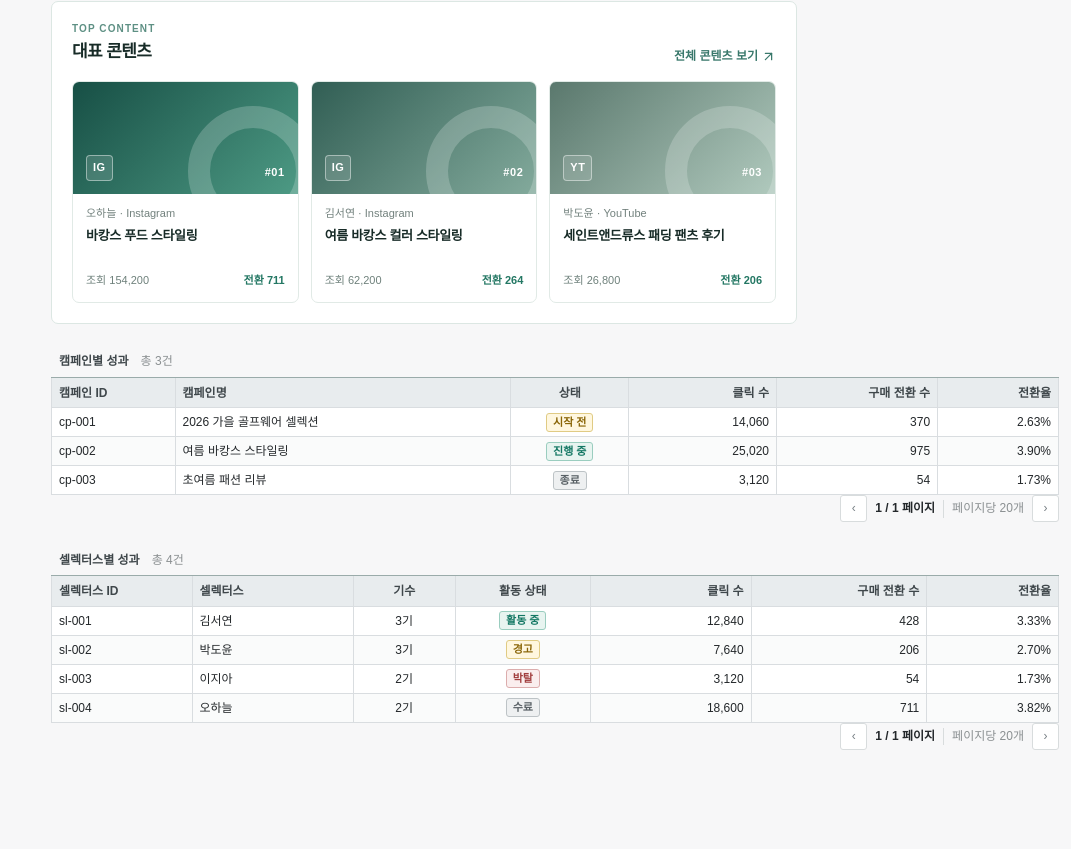
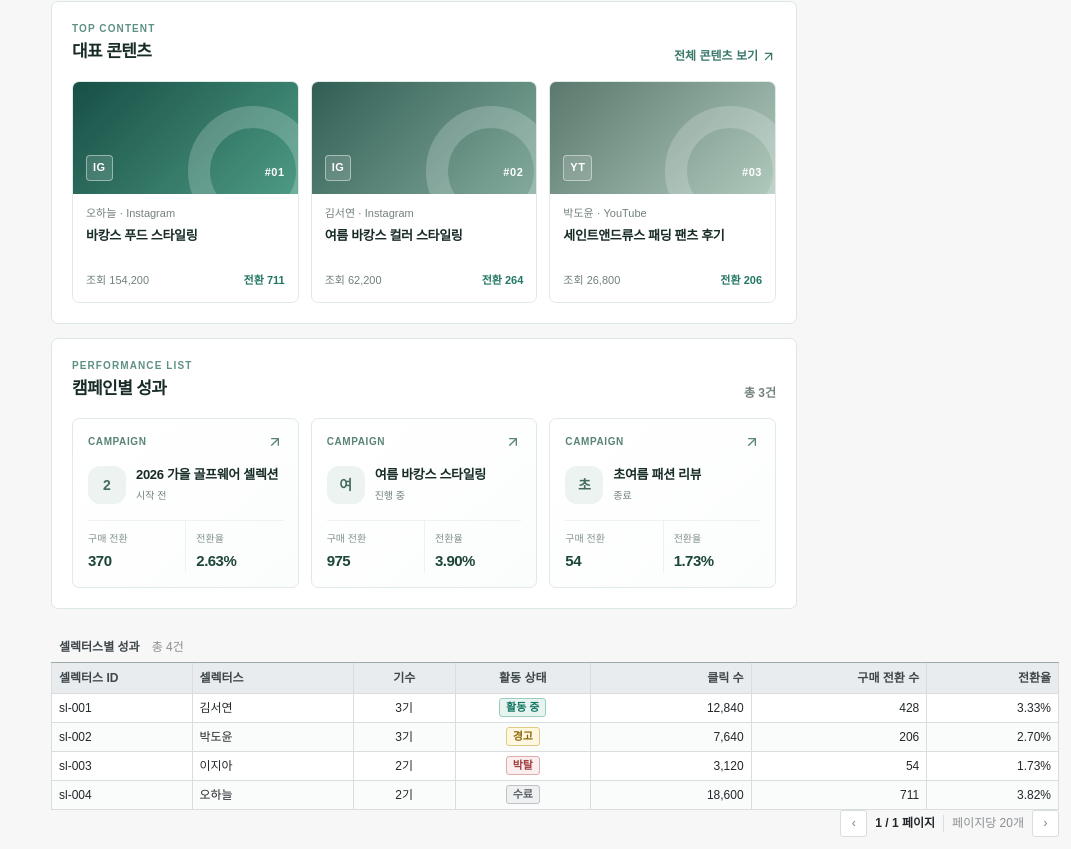
Before and after one commit to HD-Fuma/fe-hiselectors-admin, a React (Vite) app: page / in a window 1280 px wide. Shown: the part 1056-1905 px from the top of the page, without its empty margins (209-1280 px from the left). Before the commit the page ends 1818 px from the top, so only its background shows below. Built offline with nearby package versions, Linux system fonts and the light colour scheme.

Commit message:
feat: add card-first performance views

```diff
--- a/src/features/performance/PerformancePages.tsx
+++ b/src/features/performance/PerformancePages.tsx
@@ -35,7 +35,6 @@ import {
   formatRate,
   selectorCohortById,
   type CampaignPerformance,
-  type CampaignPerformanceStatus,
   type ContentInfluence,
   type CreatorInfluence,
   type PerformanceTrendPoint,
@@ -268,6 +267,56 @@ function PerformanceOperationsRail() {
   );
 }
 
+interface PerformanceEntityCard {
+  detail: string;
+  id: string;
+  label: string;
+  meta: string;
+  primaryLabel: string;
+  primaryValue: string;
+  secondaryLabel: string;
+  secondaryValue: string;
+  tone: "creator" | "content" | "product";
+}
+
+function PerformanceEntityCardGrid({
+  items,
+  title,
+}: {
+  items: readonly PerformanceEntityCard[];
+  title: string;
+}) {
+  return (
+    <section aria-label={title} className="fuma-performance-entity-section">
+      <div className="fuma-performance-section-heading">
+        <div>
+          <p>PERFORMANCE LIST</p>
+          <h2>{title}</h2>
+        </div>
+        <span>총 {items.length}건</span>
+      </div>
+      <div className="fuma-performance-entity-grid">
+        {items.map((item) => (
+          <article className={`fuma-performance-entity-card is-${item.tone}`} key={item.id}>
+            <header>
+              <span>{item.meta}</span>
+              <ArrowUpRight size={16} />
+            </header>
+            <div className="fuma-performance-entity-card__identity">
+              <div aria-hidden="true">{item.label.slice(0, 1)}</div>
+              <div><h3>{item.label}</h3><p>{item.detail}</p></div>
+            </div>
+            <dl>
+              <div><dt>{item.primaryLabel}</dt><dd>{item.primaryValue}</dd></div>
+              <div><dt>{item.secondaryLabel}</dt><dd>{item.secondaryValue}</dd></div>
+            </dl>
+          </article>
+        ))}
+      </div>
+    </section>
+  );
+}
+
 interface PerformanceResultTableProps<T extends object> {
   className: string;
   columns: DenseTableColumn<T>[];
@@ -297,18 +346,6 @@ function PerformanceResultTable<T extends object>({
   );
 }
 
-function campaignStatusTone(
-  status: CampaignPerformanceStatus,
-): NonNullable<StatusPillProps["tone"]> {
-  if (status === "시작 전") {
-    return "pending";
-  }
-  if (status === "진행 중") {
-    return "approved";
-  }
-  return "neutral";
-}
-
 function selectorStatusTone(
   status: SelectorActivityStatus,
 ): NonNullable<StatusPillProps["tone"]> {
@@ -323,43 +360,6 @@ function selectorStatusTone(
   }
   return "neutral";
 }
-
-const CAMPAIGN_COLUMNS: DenseTableColumn<CampaignPerformance>[] = [
-  { key: "id", header: "캠페인 ID", width: 92 },
-  { key: "name", header: "캠페인명", width: 250 },
-  {
-    key: "status",
-    header: "상태",
-    width: 88,
-    align: "center",
-    render: (campaign) => (
-      <StatusPill tone={campaignStatusTone(campaign.status)}>
-        {campaign.status}
-      </StatusPill>
-    ),
-  },
-  {
-    key: "clicks",
-    header: "클릭 수",
-    width: 110,
-    align: "right",
-    render: (campaign) => formatCount(campaign.clicks),
-  },
-  {
-    key: "conversions",
-    header: "구매 전환 수",
-    width: 120,
-    align: "right",
-    render: (campaign) => formatCount(campaign.conversions),
-  },
-  {
-    id: "conversionRate",
-    header: "전환율",
-    width: 90,
-    align: "right",
-    render: (campaign) => formatRate(campaign.conversions, campaign.clicks),
-  },
-];
 
 const SELECTOR_COLUMNS: DenseTableColumn<SelectorPerformance>[] = [
   { key: "id", header: "셀렉터스 ID", width: 96 },
@@ -722,16 +722,23 @@ export function PerformanceDashboardPage() {
               />
             </div>
             <TopContentCards />
+            <PerformanceEntityCardGrid
+              title="캠페인별 성과"
+              items={CAMPAIGN_PERFORMANCE.map((campaign) => ({
+                id: campaign.id,
+                label: campaign.name,
+                detail: campaign.status,
+                meta: "CAMPAIGN",
+                primaryLabel: "구매 전환",
+                primaryValue: formatCount(campaign.conversions),
+                secondaryLabel: "전환율",
+                secondaryValue: formatRate(campaign.conversions, campaign.clicks),
+                tone: "product" as const,
+              }))}
+            />
           </div>
           <PerformanceOperationsRail />
         </div>
-        <PerformanceResultTable
-          className="fuma-performance-campaign-table"
-          columns={CAMPAIGN_COLUMNS}
-          rowKey={(campaign) => campaign.id}
-          rows={[...CAMPAIGN_PERFORMANCE]}
-          title="캠페인별 성과"
-        />
         <PerformanceResultTable
           className="fuma-performance-selector-table"
           columns={SELECTOR_COLUMNS}
@@ -772,6 +779,20 @@ export function CreatorPerformancePage() {
             title="크리에이터 영향력 비교"
           />
         </div>
+        <PerformanceEntityCardGrid
+          title="크리에이터별 성과"
+          items={CREATOR_INFLUENCE.map((creator) => ({
+            id: creator.id,
+            label: creator.name,
+            detail: creator.campaign,
+            meta: creator.platform,
+            primaryLabel: "구매 전환",
+            primaryValue: formatCount(creator.conversions),
+            secondaryLabel: "조회 수",
+            secondaryValue: formatCount(creator.views),
+            tone: "creator" as const,
+          }))}
+        />
         <PerformanceResultTable
           className="fuma-performance-creator-table"
           columns={CREATOR_COLUMNS}
@@ -811,6 +832,20 @@ export function ContentPerformancePage() {
             title="콘텐츠 성과 순위"
           />
         </div>
+        <PerformanceEntityCardGrid
+          title="콘텐츠별 성과"
+          items={CONTENT_INFLUENCE.map((content) => ({
+            id: content.id,
+            label: content.title,
+            detail: `${creatorNameById(content.creatorId)} · ${campaignNameById(content.campaignId)}`,
+            meta: content.platform,
+            primaryLabel: "구매 전환",
+            primaryValue: formatCount(content.conversions),
+            secondaryLabel: "조회 수",
+            secondaryValue: formatCount(content.views),
+            tone: "content" as const,
+          }))}
+        />
         <PerformanceResultTable
           className="fuma-performance-content-table"
           columns={CONTENT_COLUMNS}
@@ -848,6 +883,20 @@ export function ProductPerformancePage() {
             title="상품별 전환 성과"
           />
         </div>
+        <PerformanceEntityCardGrid
+          title="상품별 성과"
+          items={PRODUCT_INFLUENCE.map((product) => ({
+            id: product.id,
+            label: product.name,
+            detail: campaignNameById(product.campaignId),
+            meta: product.category,
+            primaryLabel: "구매 전환",
+            primaryValue: formatCount(product.conversions),
+            secondaryLabel: "전환율",
+            secondaryValue: formatRate(product.conversions, product.clicks),
+            tone: "product" as const,
+          }))}
+        />
         <PerformanceResultTable
           className="fuma-performance-product-table"
           columns={PRODUCT_COLUMNS}
--- a/src/styles/performance-dashboard.css
+++ b/src/styles/performance-dashboard.css
@@ -635,6 +635,124 @@ body:has(.fuma-performance-page) .hsas-admin-shell__content {
   background: #fff;
 }
 
+.fuma-performance-entity-section {
+  padding: 20px;
+  border: 1px solid var(--fuma-performance-line);
+  border-radius: 7px;
+  background: #fff;
+}
+
+.fuma-performance-entity-section .fuma-performance-section-heading > span {
+  color: var(--fuma-performance-muted);
+  font-size: 12px;
+  font-weight: 700;
+}
+
+.fuma-performance-entity-grid {
+  display: grid;
+  grid-template-columns: repeat(3, minmax(0, 1fr));
+  gap: 12px;
+  margin-top: 16px;
+}
+
+.fuma-performance-entity-card {
+  display: grid;
+  gap: 16px;
+  min-width: 0;
+  padding: 15px;
+  border: 1px solid #e0eae6;
+  border-radius: 7px;
+  background: linear-gradient(140deg, #fff, #fbfdfc);
+  transition: transform 150ms ease, box-shadow 150ms ease, border-color 150ms ease;
+}
+
+.fuma-performance-entity-card:hover {
+  border-color: #a7cfc2;
+  box-shadow: 0 8px 18px rgb(34 89 74 / 8%);
+  transform: translateY(-2px);
+}
+
+.fuma-performance-entity-card header {
+  display: flex;
+  align-items: center;
+  justify-content: space-between;
+  gap: 8px;
+  color: #598477;
+}
+
+.fuma-performance-entity-card header > span {
+  max-width: calc(100% - 24px);
+  overflow: hidden;
+  font-size: 10px;
+  font-weight: 800;
+  letter-spacing: 0.06em;
+  text-overflow: ellipsis;
+  text-transform: uppercase;
+  white-space: nowrap;
+}
+
+.fuma-performance-entity-card__identity {
+  display: flex;
+  align-items: center;
+  gap: 10px;
+  min-width: 0;
+}
+
+.fuma-performance-entity-card__identity > div:first-child {
+  display: grid;
+  width: 38px;
+  height: 38px;
+  flex: 0 0 38px;
+  place-items: center;
+  border-radius: 12px;
+  color: #216e5b;
+  background: #e6f3ed;
+  font-size: 14px;
+  font-weight: 800;
+}
+
+.fuma-performance-entity-card.is-content .fuma-performance-entity-card__identity > div:first-child {
+  border-radius: 7px;
+  color: #347262;
+  background: #dceee7;
+}
+
+.fuma-performance-entity-card.is-product .fuma-performance-entity-card__identity > div:first-child {
+  color: #446a60;
+  background: #edf3f0;
+}
+
+.fuma-performance-entity-card h3 {
+  overflow: hidden;
+  margin: 0;
+  color: var(--fuma-performance-ink);
+  font-size: 13px;
+  letter-spacing: -0.025em;
+  text-overflow: ellipsis;
+  white-space: nowrap;
+}
+
+.fuma-performance-entity-card p {
+  overflow: hidden;
+  margin: 4px 0 0;
+  color: var(--fuma-performance-muted);
+  font-size: 10px;
+  text-overflow: ellipsis;
+  white-space: nowrap;
+}
+
+.fuma-performance-entity-card dl {
+  display: grid;
+  grid-template-columns: repeat(2, minmax(0, 1fr));
+  margin: 0;
+  border-top: 1px solid #edf2f0;
+}
+
+.fuma-performance-entity-card dl > div { padding-top: 11px; }
+.fuma-performance-entity-card dl > div + div { padding-left: 10px; border-left: 1px solid #edf2f0; }
+.fuma-performance-entity-card dt { color: #82928e; font-size: 10px; }
+.fuma-performance-entity-card dd { margin: 4px 0 0; color: #1d463b; font-size: 15px; font-variant-numeric: tabular-nums; font-weight: 800; letter-spacing: -0.035em; }
+
 .fuma-performance-section-heading {
   display: flex;
   align-items: end;
@@ -805,6 +923,8 @@ body:has(.fuma-performance-page) .hsas-admin-shell__content {
     grid-template-columns: repeat(2, minmax(0, 1fr));
   }
 
+  .fuma-performance-entity-grid { grid-template-columns: repeat(2, minmax(0, 1fr)); }
+
   .fuma-performance-dashboard-layout { grid-template-columns: minmax(0, 1fr); }
 
   .fuma-performance-operations-rail {
@@ -858,6 +978,9 @@ body:has(.fuma-performance-page) .hsas-admin-shell__content {
     padding: 16px;
   }
 
+  .fuma-performance-entity-section { padding: 16px; }
+  .fuma-performance-entity-grid { grid-template-columns: minmax(0, 1fr); }
+
   .fuma-performance-top-content__grid {
     grid-template-columns: minmax(0, 1fr);
   }
```
